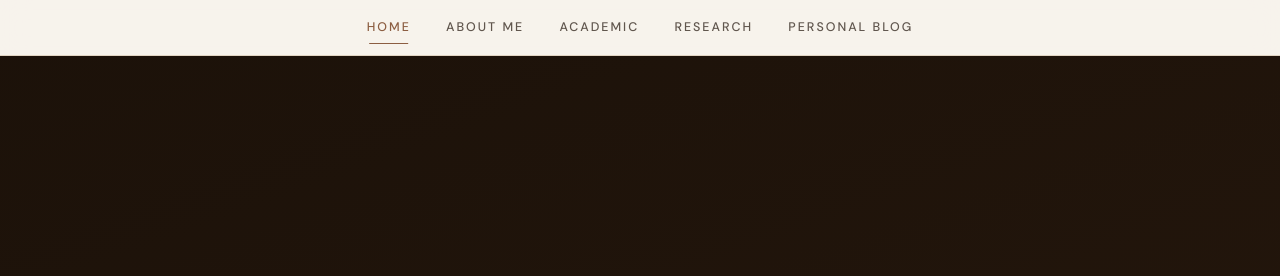
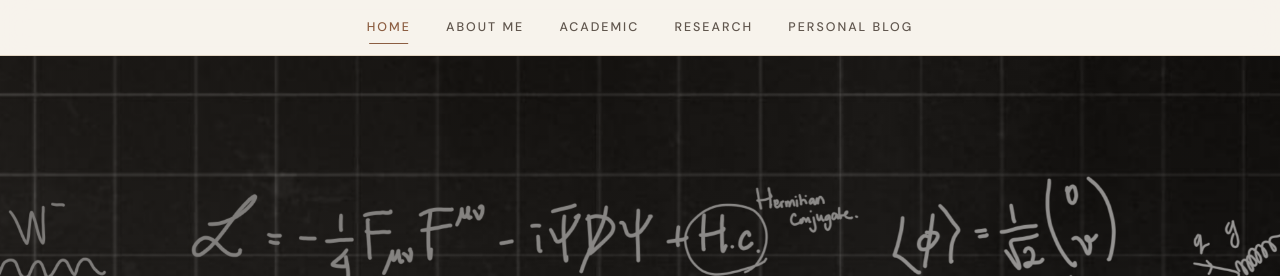
Before and after one commit to YunitaKAndriani/yunitakandriani.github.io, a plain HTML site: page index.html in a window 1280 px wide. Shown: the top 276 px of the page. Drawn offline with nearby package versions, Linux system fonts and the light colour scheme; some icons are missing.

Commit message:
update index.html

```diff
--- a/index.html
+++ b/index.html
@@ -107,7 +107,7 @@
 		</nav>
 
 		<!-- ===== HERO (Full-Width, Outside Container) ===== -->
-		<div id="homeContent" class="active">
+		<div id="homeContent" class="active" style="background-image: url('assets/images/BG.png');">
 			<div class="hero-inner">
 				<div class="hero-text">
 					<h1 class="hero-name">Yunita K. Andriani</h1>
```
